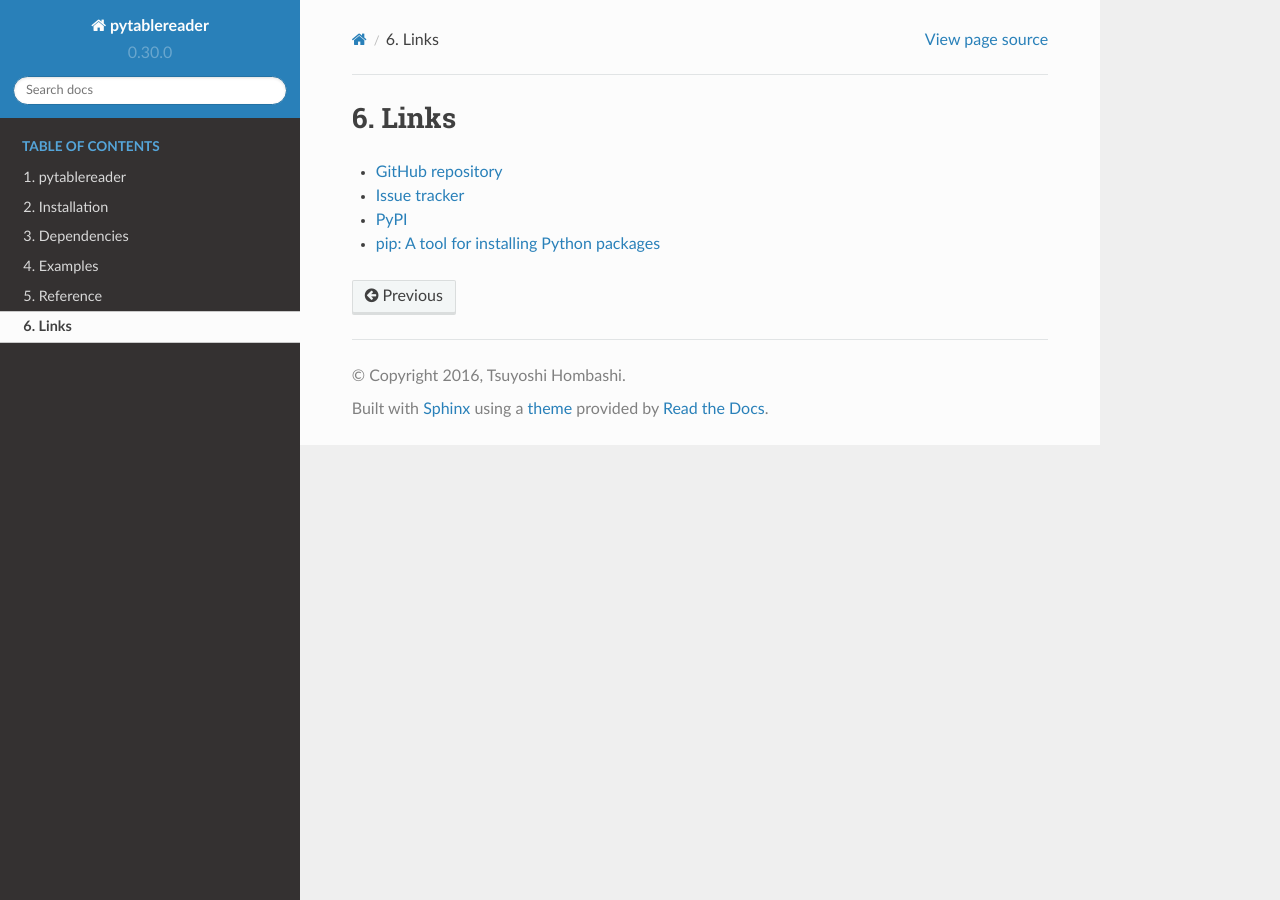
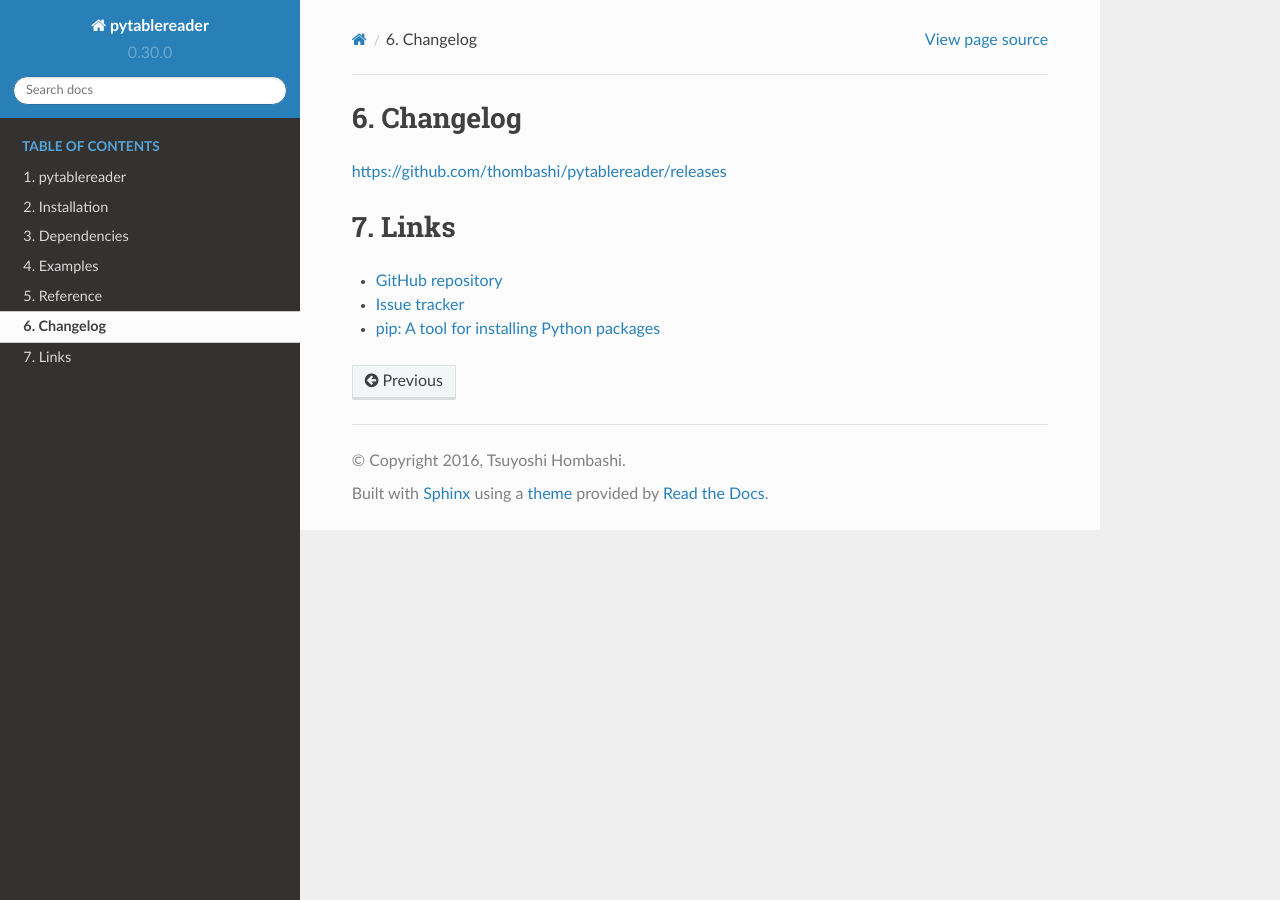
Before and after one commit to thombashi/pytablereader, a Sphinx documentation site: the page built from docs/pages/links.rst, in a window 1280 px wide. Built offline with Sphinx 7.4.7 and the Read the Docs theme 2.0.0, drawn with Linux system fonts in a browser that asks for light colours; pages that are not in the unit, such as notebooks, are missing from menus.

Commit message:
Update docs

```diff
--- a/docs/pages/links.rst
+++ b/docs/pages/links.rst
@@ -1,6 +1,10 @@
+Changelog
+==========
+https://github.com/thombashi/pytablereader/releases
+
+
 Links
 =====
 - `GitHub repository <https://github.com/thombashi/pytablereader>`__
 - `Issue tracker <https://github.com/thombashi/pytablereader/issues>`__
-- `PyPI <https://pypi.org/project/pytablereader>`__
 - `pip: A tool for installing Python packages <https://pip.pypa.io/en/stable/>`__
```
